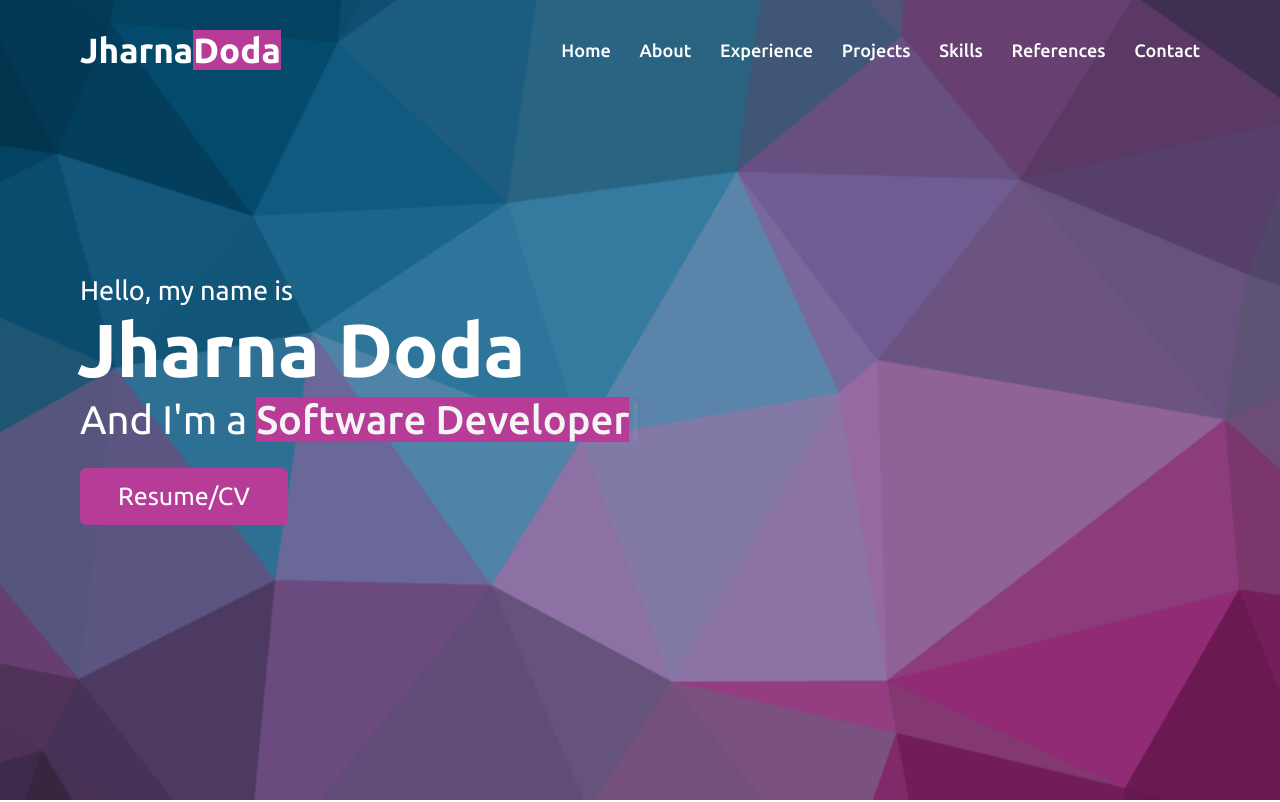
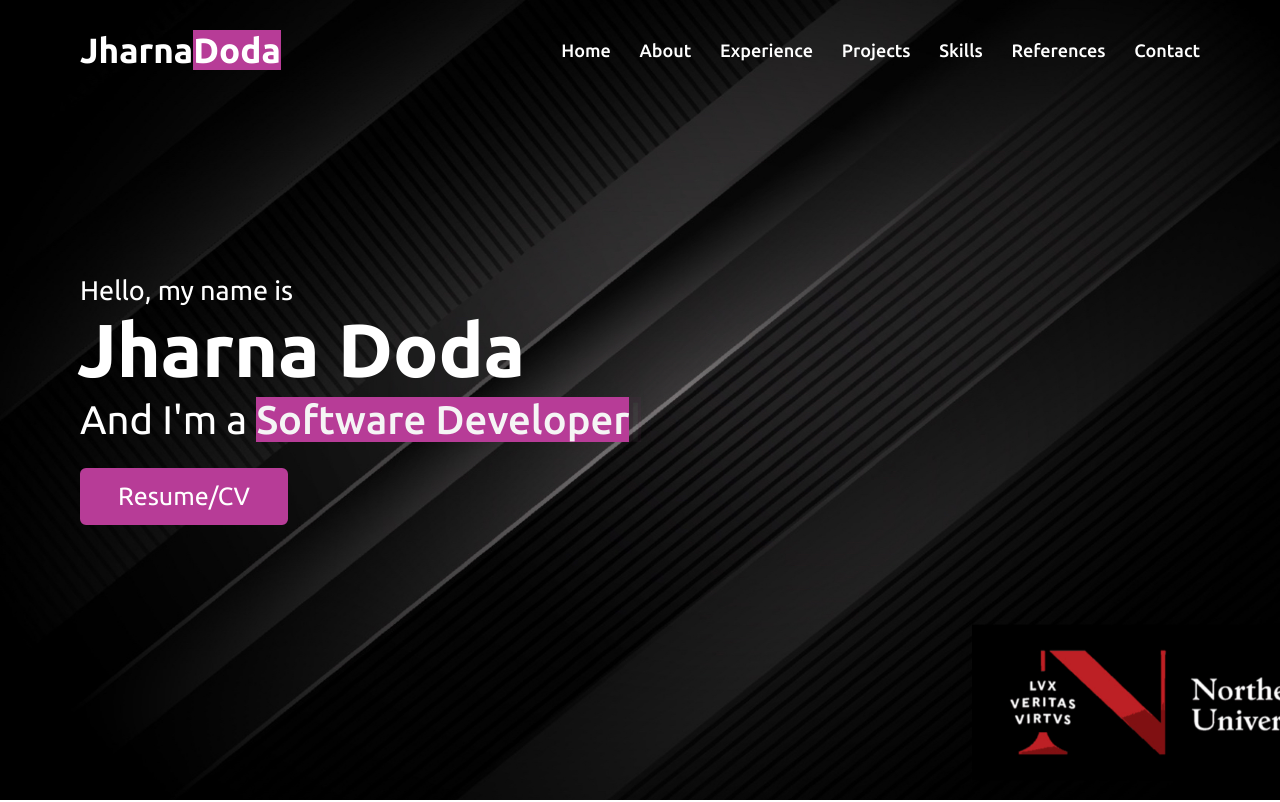
Before and after one commit to jharnadoda/Jharna-portfolio, a plain HTML site: page index.html in a window 1280 px wide. Shown: the top 802 px of the page. Drawn offline with nearby package versions, Linux system fonts and the light colour scheme.

Commit message:
Update style.css

```diff
--- a/style.css
+++ b/style.css
@@ -158,7 +158,7 @@ section .title::after{
 /* home section styling */
 .home{
     display: flex;
-    background: url("images/ghc-bg.png");
+    background: url("images/banner.jpeg");
     height: 100vh;
     color: #fff;
     min-height: 500px;
```
